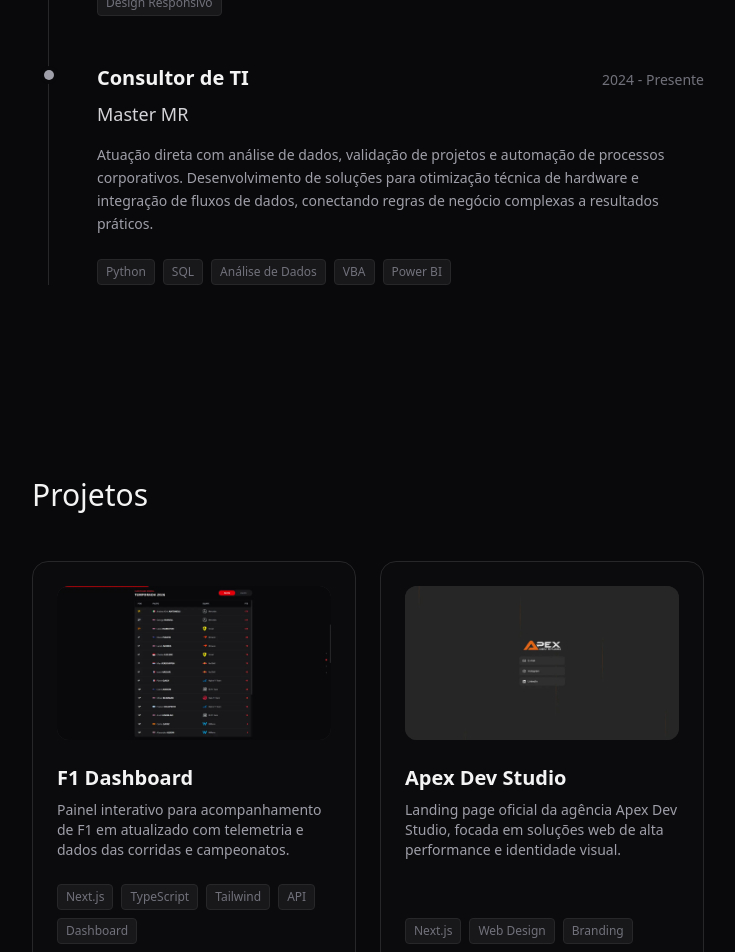
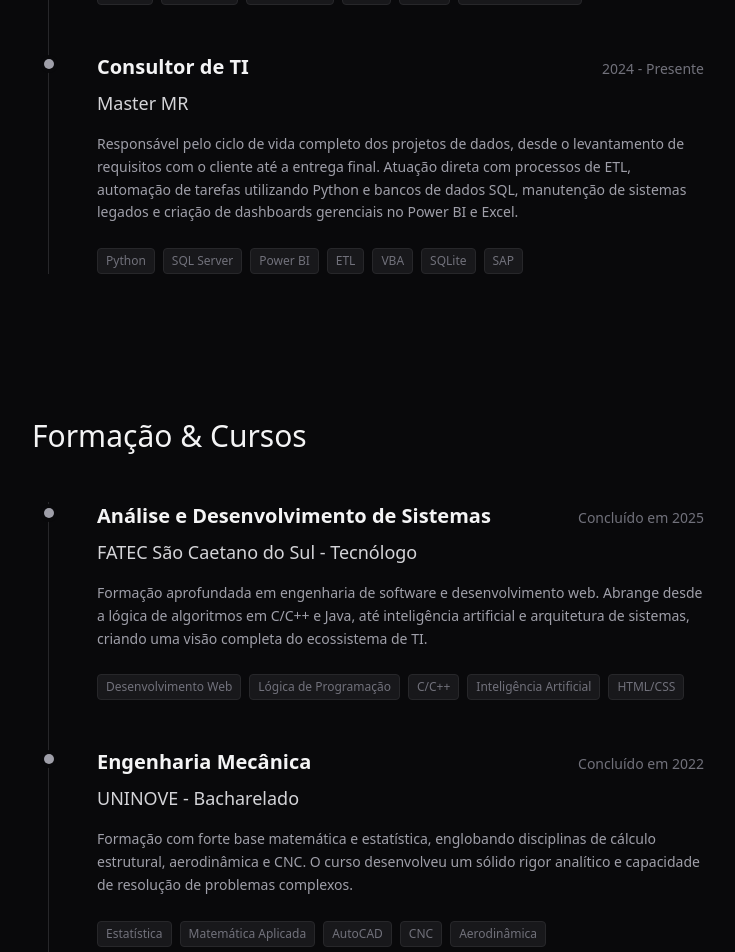
Before and after one commit to GroundWave96/portfolio, a Next.js app: page / in a window 1280 px wide. Shown: the part 1820-2772 px from the top of the page, without its empty margins (272-1007 px from the left). Built offline with nearby package versions, Linux system fonts and the light colour scheme.

Commit message:
refactor: extrai timeline para componente reutilizável e expande dados de educação/experiência

```diff
--- a/src/app/page.tsx
+++ b/src/app/page.tsx
@@ -7,6 +7,7 @@
 import { About } from "@/sections/About";
 import { Projects } from "@/sections/Projects";
 import { Experience } from "@/sections/Experience";
+import { Education } from "@/sections/Education";
 
 export default function Home() {
   const [showSplash, setShowSplash] = useState(true);
@@ -20,6 +21,7 @@
         <Hero showSplash={showSplash} />
         <About />
         <Experience />
+        <Education />
         <Projects />
       </main>
     </>
--- /dev/null
+++ b/src/components/Timeline.tsx
@@ -0,0 +1,47 @@
+export interface TimelineItemProps {
+  id: number;
+  title: string;
+  subtitle: string;
+  period: string;
+  description?: string;
+  tags?: string[];
+}
+
+export function Timeline({ items }: { items: TimelineItemProps[] }) {
+  const sortedItems = [...items].sort((a, b) => b.id - a.id);
+
+  return (
+    <div className="relative border-l border-zinc-800 ml-3 md:ml-4 space-y-12">
+      {sortedItems.map((item) => (
+        <div key={item.id} className="relative pl-8 md:pl-12">
+          <div className="absolute -left-1.25 top-1.5 h-2.5 w-2.5 rounded-full bg-zinc-400 ring-4 ring-zinc-950" />
+
+          <div className="flex flex-col sm:flex-row sm:items-baseline sm:justify-between mb-2">
+            <h3 className="text-xl font-semibold text-zinc-100">{item.title}</h3>
+            <span className="text-sm font-medium text-zinc-500 mt-1 sm:mt-0">
+              {item.period}
+            </span>
+          </div>
+
+          <h4 className="text-lg font-medium text-zinc-300 mb-4">{item.subtitle}</h4>
+
+          {item.description && (
+            <p className="text-zinc-400 text-sm leading-relaxed mb-6">
+              {item.description}
+            </p>
+          )}
+
+          {item.tags && item.tags.length > 0 && (
+            <div className="flex flex-wrap gap-2">
+              {item.tags.map((tag) => (
+                <span key={tag} className="text-xs font-medium text-zinc-500 px-2 py-1 rounded bg-zinc-900 border border-zinc-800">
+                  {tag}
+                </span>
+              ))}
+            </div>
+          )}
+        </div>
+      ))}
+    </div>
+  );
+}
--- /dev/null
+++ b/src/data/education.ts
@@ -0,0 +1,29 @@
+// src/data/education.ts
+import { TimelineItemProps } from "@/components/Timeline";
+
+export const education: TimelineItemProps[] = [
+  {
+    id: 1,
+    title: "Técnico em Mecatrônica",
+    subtitle: "Colégio Pentágono - Ensino Médio Técnico",
+    period: "Concluído em 2016",
+    description: "Integração prática de mecânica, eletrônica e programação. Desenvolvimento de projetos integradores, como painéis solares com rastreamento, programação em Arduino e fundamentos de usinagem e construção de circuitos eletrônicos.",
+    tags: ["Arduino", "Eletrônica", "Automação", "C", "Desenho Técnico"]
+  },
+  {
+    id: 2,
+    title: "Engenharia Mecânica",
+    subtitle: "UNINOVE - Bacharelado",
+    period: "Concluído em 2022",
+    description: "Formação com forte base matemática e estatística, englobando disciplinas de cálculo estrutural, aerodinâmica e CNC. O curso desenvolveu um sólido rigor analítico e capacidade de resolução de problemas complexos.",
+    tags: ["Estatística", "Matemática Aplicada", "AutoCAD", "CNC", "Aerodinâmica"]
+  },
+  {
+    id: 3,
+    title: "Análise e Desenvolvimento de Sistemas",
+    subtitle: "FATEC São Caetano do Sul - Tecnólogo",
+    period: "Concluído em 2025",
+    description: "Formação aprofundada em engenharia de software e desenvolvimento web. Abrange desde a lógica de algoritmos em C/C++ e Java, até inteligência artificial e arquitetura de sistemas, criando uma visão completa do ecossistema de TI.",
+    tags: ["Desenvolvimento Web", "Lógica de Programação", "C/C++", "Inteligência Artificial", "HTML/CSS"]
+  }
+];
--- a/src/data/experiences.ts
+++ b/src/data/experiences.ts
@@ -1,27 +1,21 @@
-export interface Experience {
-  id: number;
-  role: string;
-  company: string;
-  period: string;
-  description: string;
-  techs: string[];
-}
+// src/data/experiences.ts
+import { TimelineItemProps } from "@/components/Timeline";
 
-export const experiences: Experience[] = [
+export const experiences: TimelineItemProps[] = [
   {
     id: 1,
-    role: "Co-fundador & Desenvolvedor Web",
-    company: "Apex Dev Studio",
-    period: "2026 - Presente",
-    description: "Idealização e desenvolvimento de agência focada em soluções web e identidade visual. Responsável por todo o ciclo de desenvolvimento, desde o levantamento de requisitos até o deploy, entregando produtos de alta performance para clientes reais.",
-    techs: ["Next.js", "React", "Tailwind CSS", "Typescript", "Figma", "SEO", "Hospedagem Web", "Design Responsivo"]
+    title: "Consultor de TI",
+    subtitle: "Master MR",
+    period: "2024 - Presente",
+    description: "Responsável pelo ciclo de vida completo dos projetos de dados, desde o levantamento de requisitos com o cliente até a entrega final. Atuação direta com processos de ETL, automação de tarefas utilizando Python e bancos de dados SQL, manutenção de sistemas legados e criação de dashboards gerenciais no Power BI e Excel.",
+    tags: ["Python", "SQL Server", "Power BI", "ETL", "VBA", "SQLite", "SAP"]
   },
   {
     id: 2,
-    role: "Consultor de TI",
-    company: "Master MR",
-    period: "2024 - Presente",
-    description: "Atuação direta com análise de dados, validação de projetos e automação de processos corporativos. Desenvolvimento de soluções para otimização técnica de hardware e integração de fluxos de dados, conectando regras de negócio complexas a resultados práticos.",
-    techs: ["Python", "SQL", "Análise de Dados", "VBA", "Power BI"]
+    title: "Co-fundador & Desenvolvedor Web",
+    subtitle: "Apex Dev Studio",
+    period: "2026 - Presente",
+    description: "Idealização e desenvolvimento de soluções web com foco em alta performance, responsividade e interfaces fluidas. Atuação com tecnologias modernas e integração de processos de deploy contínuo (CI/CD) via Cloudflare, garantindo estabilidade e escalabilidade nas entregas.",
+    tags: ["Next.js", "TypeScript", "Tailwind CSS", "React", "CI/CD", "Design Responsivo"]
   }
 ];
--- a/src/data/projects.ts
+++ b/src/data/projects.ts
@@ -16,7 +16,7 @@
     title: "F1 Dashboard",
     description: "Painel interativo para acompanhamento de F1 em atualizado com telemetria e dados das corridas e campeonatos.",
     images: ["/projects/f1-1.webp", "/projects/f1-2.webp", "/projects/f1-3.webp", "/projects/f1-4.webp"],
-    tags: ["Next.js", "TypeScript", "Tailwind", "API", "Dashboard"],
+    tags: ["Next.js", "TypeScript", "Tailwind CSS", "API", "Git", "Dashboard"],
     links: {
       live: "https://f1dash.pages.dev/",
       repo: "https://github.com/GroundWave96/f1-dashboard",
@@ -27,7 +27,7 @@
     title: "Apex Dev Studio",
     description: "Landing page oficial da agência Apex Dev Studio, focada em soluções web de alta performance e identidade visual.",
     images: ["/projects/apex-1.webp"],
-    tags: ["Next.js", "Web Design", "Branding"],
+    tags: ["Next.js", "Web Design", "Branding", "Figma", "Tailwind CSS", "Git", "SEO"],
     links: {
       live: "https://apexdevstudio.pages.dev/",
       repo: "",
--- a/src/locales/pt.json
+++ b/src/locales/pt.json
@@ -21,5 +21,8 @@
   },
   "experience": {
     "title": "Experiência"
+  },
+  "education": {
+    "title": "Formação & Cursos"
   }
 }
--- /dev/null
+++ b/src/sections/Education.tsx
@@ -0,0 +1,17 @@
+// src/sections/Education.tsx
+import { education } from "@/data/education";
+import dict from "@/locales/pt.json";
+import { Timeline } from "@/components/Timeline";
+
+export function Education() {
+  return (
+    <section id="educacao" className="py-12 px-6"> {/* py menor para colar na experiência */}
+      <div className="mx-auto max-w-2xl">
+        <h2 className="text-3xl font-medium text-zinc-100 mb-12">
+          {dict.education.title}
+        </h2>
+        <Timeline items={education} />
+      </div>
+    </section>
+  );
+}
--- a/src/sections/Experience.tsx
+++ b/src/sections/Experience.tsx
@@ -1,5 +1,7 @@
-import { experiences } from "@/data/experiences";
+// src/sections/Experience.tsx
+import { experiences } from "@/data/experiences"; // Certifique-se de renomear as chaves neste arquivo
 import dict from "@/locales/pt.json";
+import { Timeline } from "@/components/Timeline";
 
 export function Experience() {
   return (
@@ -8,35 +10,7 @@
         <h2 className="text-3xl font-medium text-zinc-100 mb-12">
           {dict.experience.title}
         </h2>
-
-        <div className="relative border-l border-zinc-800 ml-3 md:ml-4 space-y-12">
-          {experiences.map((exp) => (
-            <div key={exp.id} className="relative pl-8 md:pl-12">
-              <div className="absolute -left-1.25 top-1.5 h-2.5 w-2.5 rounded-full bg-zinc-400 ring-4 ring-zinc-950" />
-
-              <div className="flex flex-col sm:flex-row sm:items-baseline sm:justify-between mb-2">
-                <h3 className="text-xl font-semibold text-zinc-100">{exp.role}</h3>
-                <span className="text-sm font-medium text-zinc-500 mt-1 sm:mt-0">
-                  {exp.period}
-                </span>
-              </div>
-
-              <h4 className="text-lg font-medium text-zinc-300 mb-4">{exp.company}</h4>
-
-              <p className="text-zinc-400 text-sm leading-relaxed mb-6">
-                {exp.description}
-              </p>
-
-              <div className="flex flex-wrap gap-2">
-                {exp.techs.map((tech) => (
-                  <span key={tech} className="text-xs font-medium text-zinc-500 px-2 py-1 rounded bg-zinc-900 border border-zinc-800">
-                    {tech}
-                  </span>
-                ))}
-              </div>
-            </div>
-          ))}
-        </div>
+        <Timeline items={experiences} />
       </div>
     </section>
   );
```
